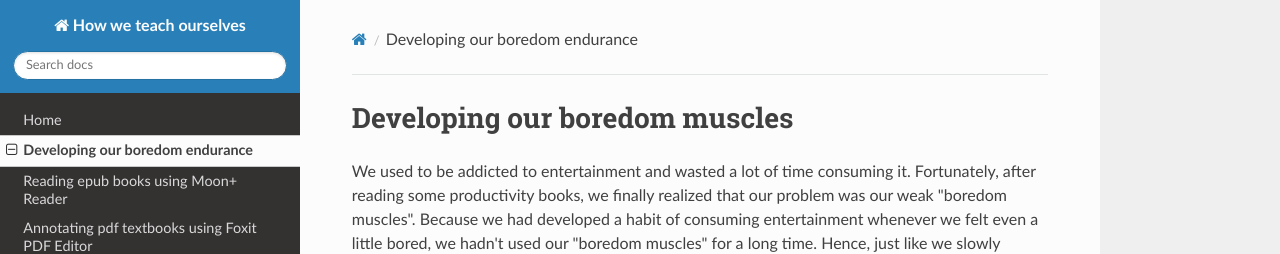
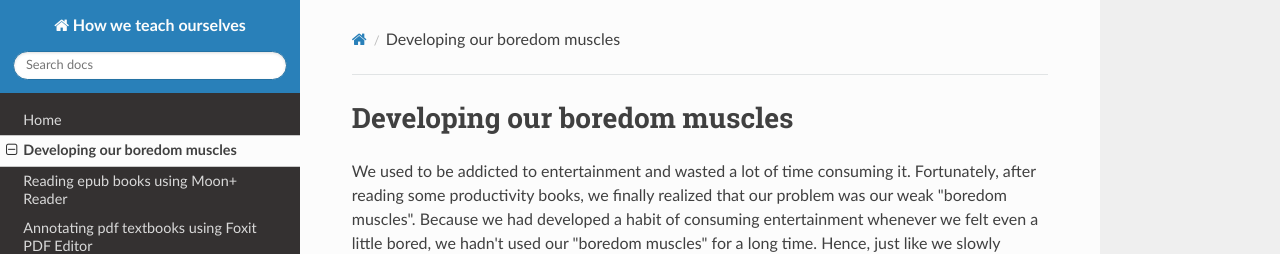
Before and after one commit to maximilian-ho/how-we-teach-ourselves, an MkDocs documentation site: the page built from docs/boredom.md, in a window 1280 px wide. Shown: the top 254 px of the page. Built offline with MkDocs 1.6.1, drawn with Linux system fonts in a browser that asks for light colours; nearby versions of some CDN libraries; old or Windows-style settings are respelled for this version of MkDocs.

Commit message:
Update mkdocs.yml

```diff
--- a/mkdocs.yml
+++ b/mkdocs.yml
@@ -10,6 +10,6 @@ markdown_extensions:
 
 pages:
     - Home: index.md
-    - Developing our boredom endurance: boredom.md
+    - Developing our boredom muscles: boredom.md
     - Reading epub books using Moon+ Reader: epubs.md
     - Annotating pdf textbooks using Foxit PDF Editor: pdfs.md
```
